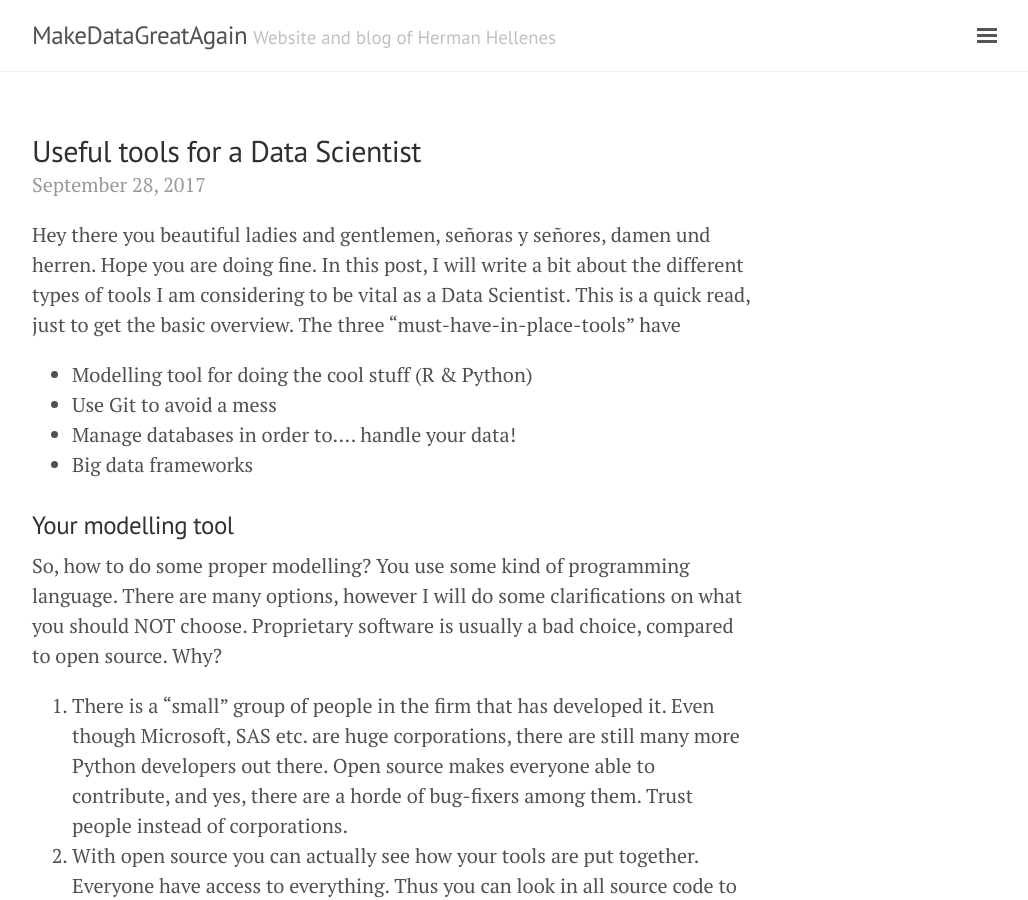
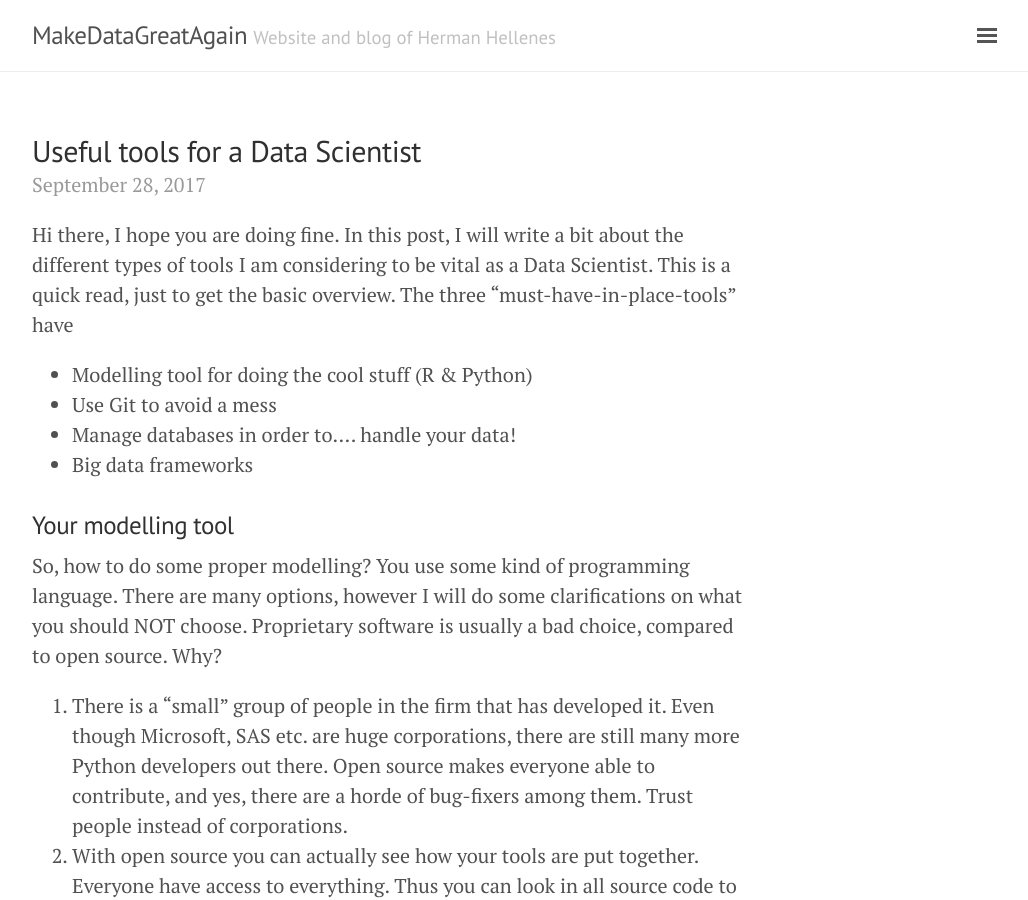
Before and after one commit to herman-hellenes/herman-hellenes.github.io, a Jekyll site: the page built from _posts/2017-08-28-Data-Scientist-Tools.md, in a window 1280 px wide and 900 px high. Shown: the whole window, without its empty margins (248-1276 px from the left). Built offline with Jekyll 4.4.1, drawn with Linux system fonts in a browser that asks for light colours; nearby versions of some CDN libraries; comment, search, counter and statistics services are not loaded.

Commit message:
Update 2017-08-28-Data-Scientist-Tools.md

```diff
--- a/_posts/2017-08-28-Data-Scientist-Tools.md
+++ b/_posts/2017-08-28-Data-Scientist-Tools.md
@@ -5,7 +5,7 @@ date: 2017-09-28
 comments: true
 ---
 
-Hey there you beautiful ladies and gentlemen, señoras y señores, damen und herren. Hope you are doing fine. In this post, I will write a bit about the different types of tools I am considering to be vital as a Data Scientist. This is a quick read, just to get the basic overview. The three "must-have-in-place-tools" have
+Hi there, I hope you are doing fine. In this post, I will write a bit about the different types of tools I am considering to be vital as a Data Scientist. This is a quick read, just to get the basic overview. The three "must-have-in-place-tools" have
 * Modelling tool for doing the cool stuff (R & Python)
 * Use Git to avoid a mess
 * Manage databases in order to…. handle your data!
```
